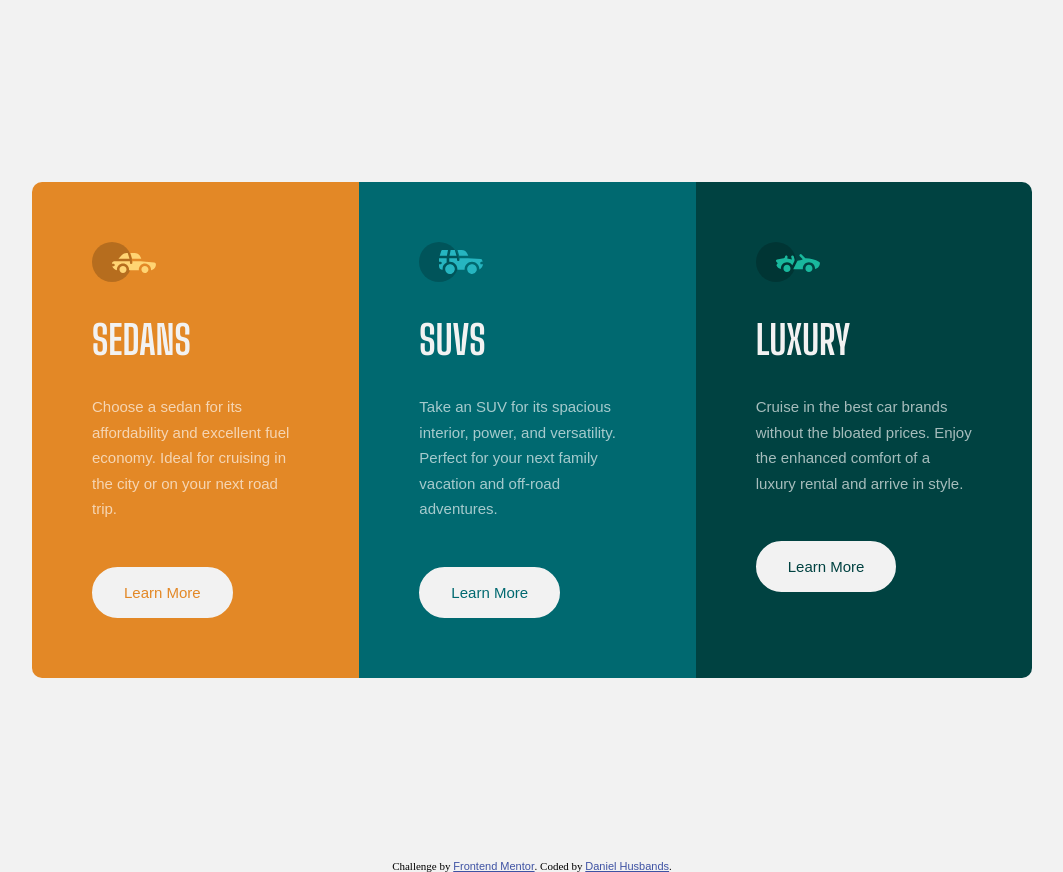
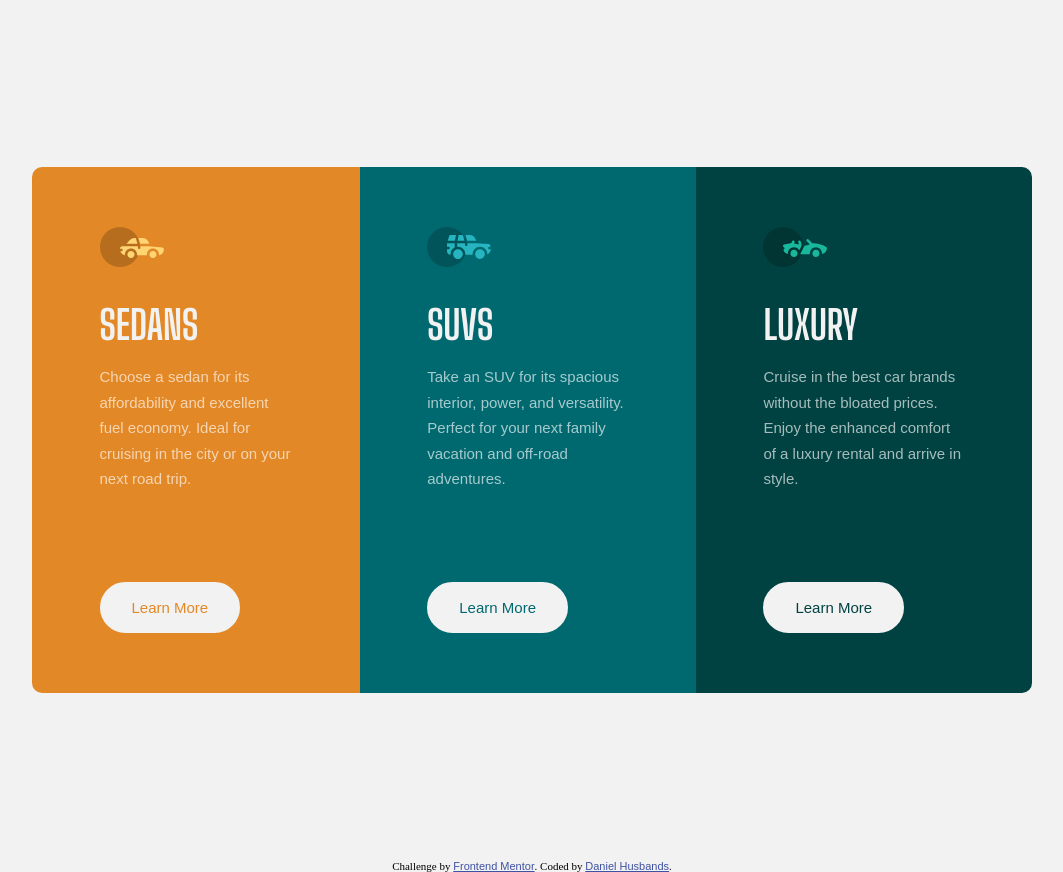
Before and after one commit to itsToko/itsToko.github.io, a PHP site: page /3-column/index.html in a window 1280 px wide. Shown: the whole page, without its empty margins (108-1171 px from the left). Run offline with PHP 8.4, Linux system fonts and the light colour scheme; some web fonts are replaced.

Commit message:
margins and paddings

```diff
--- a/3-column/main.css
+++ b/3-column/main.css
@@ -111,7 +111,8 @@ p {
 }
 
 .col {
-    padding: 4em;
+    padding: 4em 4.5em;
+    /*padding: 4em;*/
 }
 
 h1 {
@@ -119,7 +120,7 @@ h1 {
 }
 
 p {
-    margin: 2em 0;
+    margin: 1em 0;
 }
 
 .btn {
@@ -149,7 +150,7 @@ p {
     }
 
     p {
-        margin-bottom: 3em;
+        margin-bottom: 6em;
     }
 
     .col:nth-child(1) {
```
